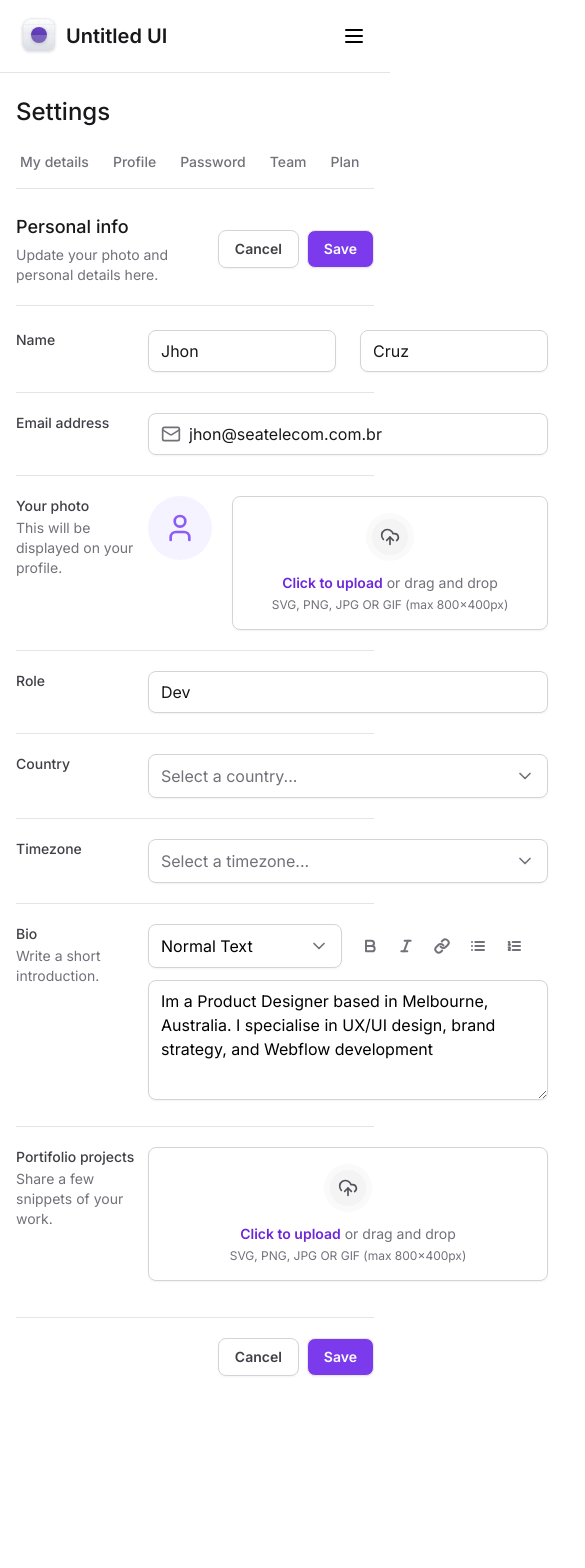
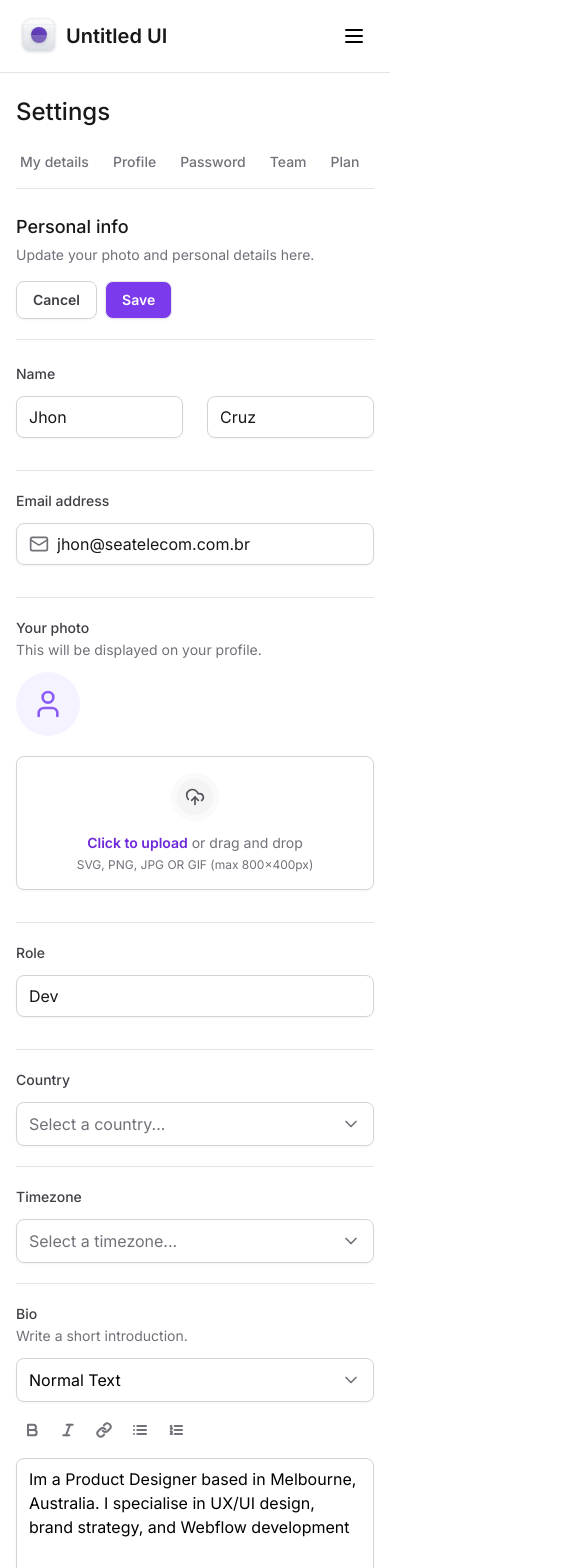
Before and after one commit to jaomuro/training-tailwindcss, a Next.js app: page / in a window 390 px wide. Shown: the top 1568 px of the page, 585 px wide, since content can reach past the window. Before the commit the page ends 1424 px from the top, so only its background shows below. Built offline with nearby package versions, Linux system fonts and the light colour scheme.

Commit message:
Adiciona responsividade na page do formulário

```diff
--- a/src/app/page.tsx
+++ b/src/app/page.tsx
@@ -16,7 +16,7 @@ export default function Home() {
 
       <div className='mt-6  flex flex-col'>
 
-        <div className='flex items-center justify-between border-b border-zinc-200 pb-5'>
+        <div className='flex flex-col gap-4 lg:flex-row lg:items-center justify-between border-b border-zinc-200 pb-5'>
 
           <div className='space-y-1'>
             <h2 className='text-lg font-medium text-zinc-900'>Personal info</h2>
@@ -31,7 +31,7 @@ export default function Home() {
         </div>
 
         <form id='settings' className='mt-6 flex flex-col w-full gap-5 divide-y divide-zinc-200'>
-          <div className='grid gap-3 grid-cols-form'>
+          <div className='flex flex-col lg:grid gap-3 grid-cols-form'>
 
             <label htmlFor="firstName" className='text-sm font-medium text-zinc-700'>Name</label>
 
@@ -48,7 +48,7 @@ export default function Home() {
 
           </div>
 
-          <div className='grid gap-3 grid-cols-form pt-5'>
+          <div className='flex flex-col lg:grid gap-3 grid-cols-form pt-5'>
 
             <label htmlFor="email" className='text-sm font-medium text-zinc-700'>Email address</label>
 
@@ -64,13 +64,13 @@ export default function Home() {
 
           </div>
 
-          <div className='grid gap-3 grid-cols-form pt-5'>
+          <div className='flex flex-col lg:grid gap-3 grid-cols-form pt-5'>
 
           <label htmlFor="photo" className='text-sm font-medium text-zinc-700'>
             Your photo
             <span className='text-sm mt-0.5 font-normal text-zinc-500 block'>This will be displayed on your profile.</span>
           </label>
-            <FileInput.Root className='flex items-start gap-5'>
+            <FileInput.Root className='flex flex-col lg:flex-row lg:items-start gap-5'>
               <FileInput.ImagePreview />
               <FileInput.Trigger />
               <FileInput.Control />
@@ -79,7 +79,7 @@ export default function Home() {
 
           </div>
 
-          <div className='grid gap-3 grid-cols-form pt-5'>
+          <div className='flex flex-col lg:grid gap-3 grid-cols-form pt-5'>
 
             <label htmlFor="role" className='text-sm font-medium text-zinc-700'>Role</label>
               <Input.Root>
@@ -89,7 +89,7 @@ export default function Home() {
 
           </div>
 
-          <div className='grid gap-3 grid-cols-form pt-5'>
+          <div className='flex flex-col lg:grid gap-3 grid-cols-form pt-5'>
 
             <label htmlFor="country" className='text-sm font-medium text-zinc-700'>Country</label>
             <SelectInput placeholder='Select a country...'>
@@ -100,7 +100,7 @@ export default function Home() {
             </SelectInput>
           </div>
 
-          <div className='grid gap-3 grid-cols-form pt-5'>
+          <div className='flex flex-col lg:grid gap-3 grid-cols-form pt-5'>
 
             <label htmlFor="timezone" className='text-sm font-medium text-zinc-700'>Timezone</label>
             <SelectInput placeholder='Select a timezone...'>
@@ -111,7 +111,7 @@ export default function Home() {
 
           </div>
 
-          <div className='grid gap-3 grid-cols-form pt-5'>
+          <div className='flex flex-col lg:grid gap-3 grid-cols-form pt-5'>
 
             <label htmlFor="bio" className='text-sm font-medium text-zinc-700'>
               Bio
@@ -121,7 +121,7 @@ export default function Home() {
             </label>
             <div className='space-y-3'>
 
-              <div className='grid gap-3 grid-cols-2 '>
+              <div className='flex flex-col lg:grid gap-3 lg:grid-cols-2 '>
                 <SelectInput placeholder='' defaultValue='txt'>
                   <Item value='txt' text='Normal Text'/>
                   <Item value='md' text='Markdown'/>
@@ -153,7 +153,7 @@ export default function Home() {
             </div>
           </div>
 
-          <div className='grid gap-3 grid-cols-form pt-5'>
+          <div className='flex flex-col lg:grid gap-3 grid-cols-form pt-5'>
             <label htmlFor="projects" className='text-sm font-medium text-zinc-700'>
               Portifolio projects
               <span className='text-sm mt-0.5 font-normal text-zinc-500 block'>
```
